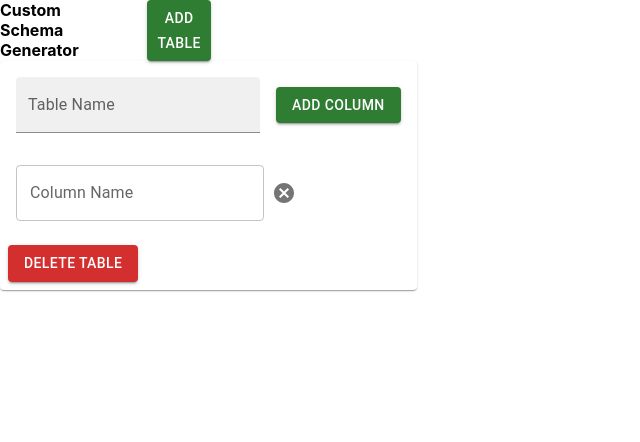
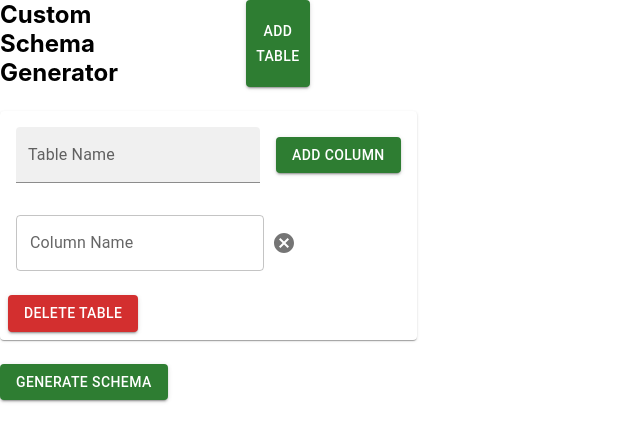
Before and after one commit to jtmhuka33/datai, a React (Create React App) app in the folder webview-app/: page / in a window 1280 px wide. Shown: the top 442 px of the page, without its empty margins (0-640 px from the left). Built offline with nearby package versions, Linux system fonts and the light colour scheme.

Commit message:
feat: basic ui now complete

```diff
--- a/webview-app/src/App.js
+++ b/webview-app/src/App.js
@@ -1,14 +1,15 @@
 import "./App.css";
 import TableCard from "./components/TableCard/TableCard";
-import { Stack, Button, Grid } from "@mui/material";
+import { Stack, Button, Grid, Box } from "@mui/material";
 
 function App() {
   return (
     <>
-      <Grid width="33%" container>
-        <Grid sm={6} xl={12} item>
+      <Grid  width="33%" container>
+        <Grid sx={{marginBottom: 3}} sm={6} xl={12} item>
           <Stack spacing={8} direction="row">
-            <h4>Custom Schema Generator</h4>
+            <h2>Custom Schema Generator</h2>
+            <Box sx={{ flexGrow: 1}}/>
             <Button color="success" variant="contained">
               ADD TABLE
             </Button>
@@ -17,6 +18,12 @@ function App() {
         <Grid display="block" xl={12} item>
           <TableCard />
         </Grid>
+        <Grid marginTop={3} xl={12} item>
+          <Stack direction="row">
+          <Box sx={{ flexGrow: 1}}/>
+          <Button type="submit" variant="contained" color="success">Generate Schema</Button>
+          </Stack>
+        </Grid>
       </Grid>
     </>
   );
```
